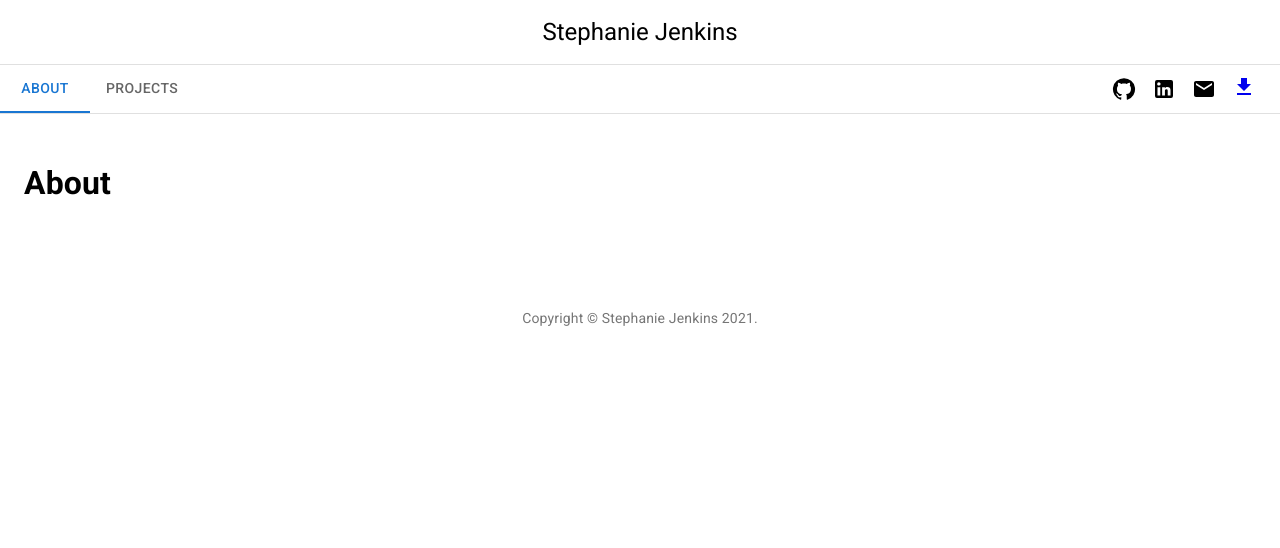
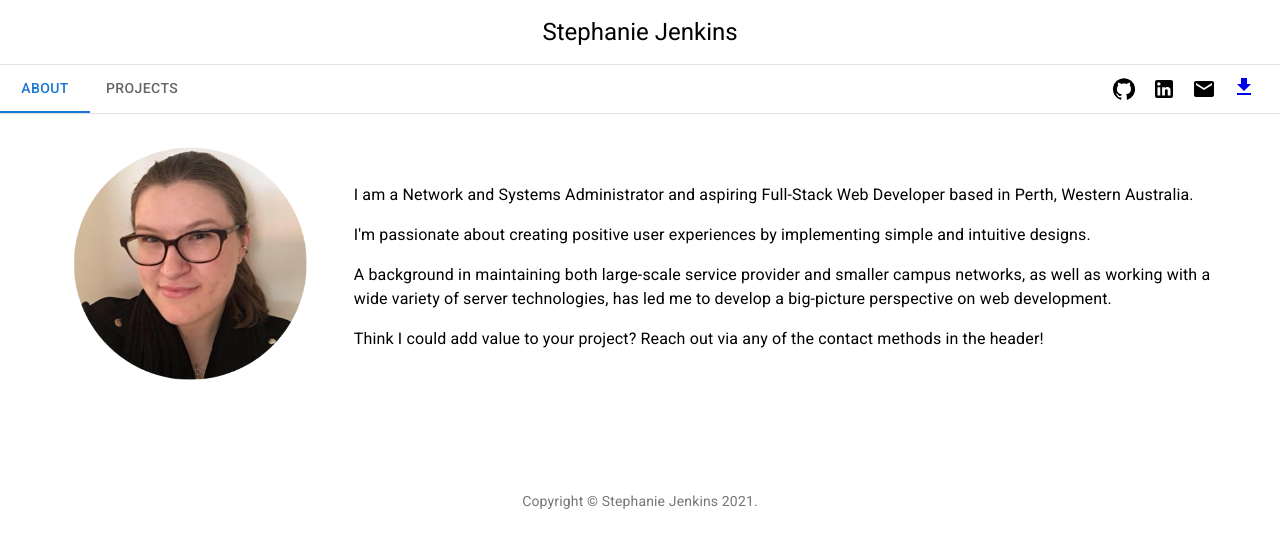
Before and after one commit to stephje/react-portfolio, a React (Create React App) app: page / in a window 1280 px wide. Shown: the top 548 px of the page. Built offline with nearby package versions, Linux system fonts and the light colour scheme.

Commit message:
Added About section content

```diff
--- a/src/components/About.js
+++ b/src/components/About.js
@@ -1,5 +1,30 @@
+import * as React from 'react';
+import Typography from '@mui/material/Typography';
+import Box from '@mui/material/Box';
+import Avatar from '@mui/material/Avatar';
+import portrait from '../assets/images/portrait.png';
+
+
 export default function About() {
     return (
-        <h1>About</h1>
+        <React.Fragment>
+            <Box sx={{ display: 'flex', justifyContent: 'space-evenly', alignItems: 'center', flexWrap: 'wrap' }}>
+                <Avatar alt="Stephanie Jenkins" src={portrait} sx={{ width: 250, height: 250, pb: '24px' }} />
+                <Box sx={{ maxWidth: '70%'}}>
+                    <Typography variant='body1' paragraph={true}>
+                        I am a Network and Systems Administrator and aspiring Full-Stack Web Developer based in Perth, Western Australia.
+                    </Typography>
+                    <Typography variant='body1' paragraph={true}>
+                        I'm passionate about creating positive user experiences by implementing simple and intuitive designs.
+                    </Typography>
+                    <Typography variant='body1' paragraph={true}>
+                        A background in maintaining both large-scale service provider and smaller campus networks, as well as working with a wide variety of server technologies, has led me to develop a big-picture perspective on web development.
+                    </Typography>
+                    <Typography variant='body1' paragraph={true}>
+                        Think I could add value to your project? Reach out via any of the contact methods in the header!
+                    </Typography>
+                </Box>
+            </Box>
+        </React.Fragment>
     )
 }
--- a/src/components/Footer.js
+++ b/src/components/Footer.js
@@ -9,7 +9,7 @@ function Copyright() {
   return (
     <Typography variant="body2" color="textSecondary" align="center">
       {'Copyright © '}
-      <Link color="inherit" href="https://mui.com/">
+      <Link color="inherit" href="https://github.com/stephje">
         Stephanie Jenkins
       </Link>{' '}
       {new Date().getFullYear()}
--- a/src/components/Navigation.js
+++ b/src/components/Navigation.js
@@ -2,7 +2,6 @@ import * as React from 'react';
 import PropTypes from 'prop-types';
 import Tabs from '@mui/material/Tabs';
 import Tab from '@mui/material/Tab';
-import Typography from '@mui/material/Typography';
 import Box from '@mui/material/Box';
 
 import GitHubIcon from '@mui/icons-material/GitHub';
@@ -26,7 +25,7 @@ function TabPanel(props) {
         >
             {value === index && (
                 <Box sx={{ p: 3 }}>
-                    <Typography>{children}</Typography>
+                    <Box>{children}</Box>
                 </Box>
             )}
         </div>
@@ -69,7 +68,7 @@ export default function Navigation() {
                         <GitHubIcon sx={{ px: 1}} onClick={() => window.open('https://github.com/stephje')}/>
                         <LinkedInIcon sx={{ px: 1}} onClick={() => window.open('https://www.linkedin.com/in/stephje/')}/>
                         <EmailIcon sx={{ px: 1}} onClick={() => window.open('mailto:s.jenkins3018@gmail.com')}/>
-                        <a href='../../public/assets/files/Resume.pdf' download><DownloadIcon sx={{ px: 1}}/></a>
+                        <a href='../assets/files/Resume.pdf' download><DownloadIcon sx={{ px: 1}}/></a>
                     </Box>
                 </Box>
                 <TabPanel value={value} index={0}>
--- a/src/components/Project.js
+++ b/src/components/Project.js
@@ -1,5 +1,5 @@
 export default function Project() {
     return (
-        <h1>Project</h1>
+        <h1>Projects</h1>
     )
 }
```
Also changed, not shown: src/assets/images/portrait.png (added), 1 other file (tests, documents, lock files or other folders).
